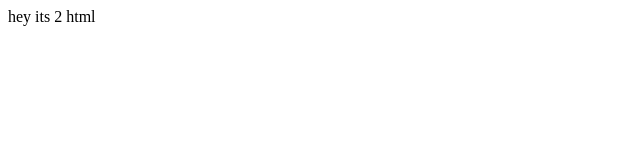
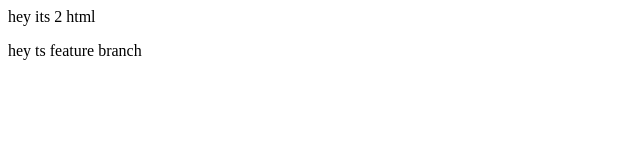
Before and after one commit to Nikhil-Gandhi24/new-html, a plain HTML site: page nikhil2/index.html in a window 1280 px wide. Shown: the whole page, without its empty margins (0-640 px from the left). Drawn offline with Linux system fonts and the light colour scheme.

Commit message:
new branch change

```diff
--- a/nikhil2/index.html
+++ b/nikhil2/index.html
@@ -1,3 +1,4 @@
 <html>
     <p>hey its 2 html</p>
+    <p>hey ts feature branch</p>
 </html>
```
